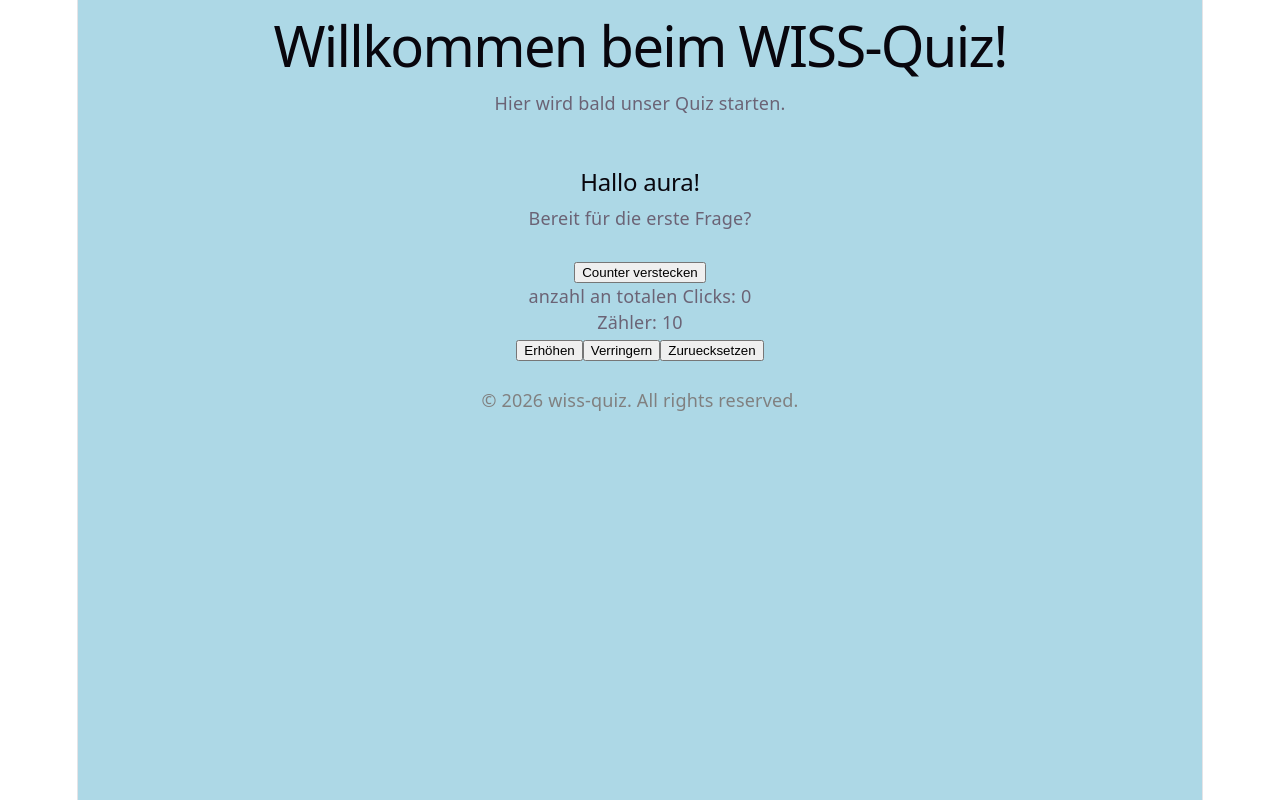
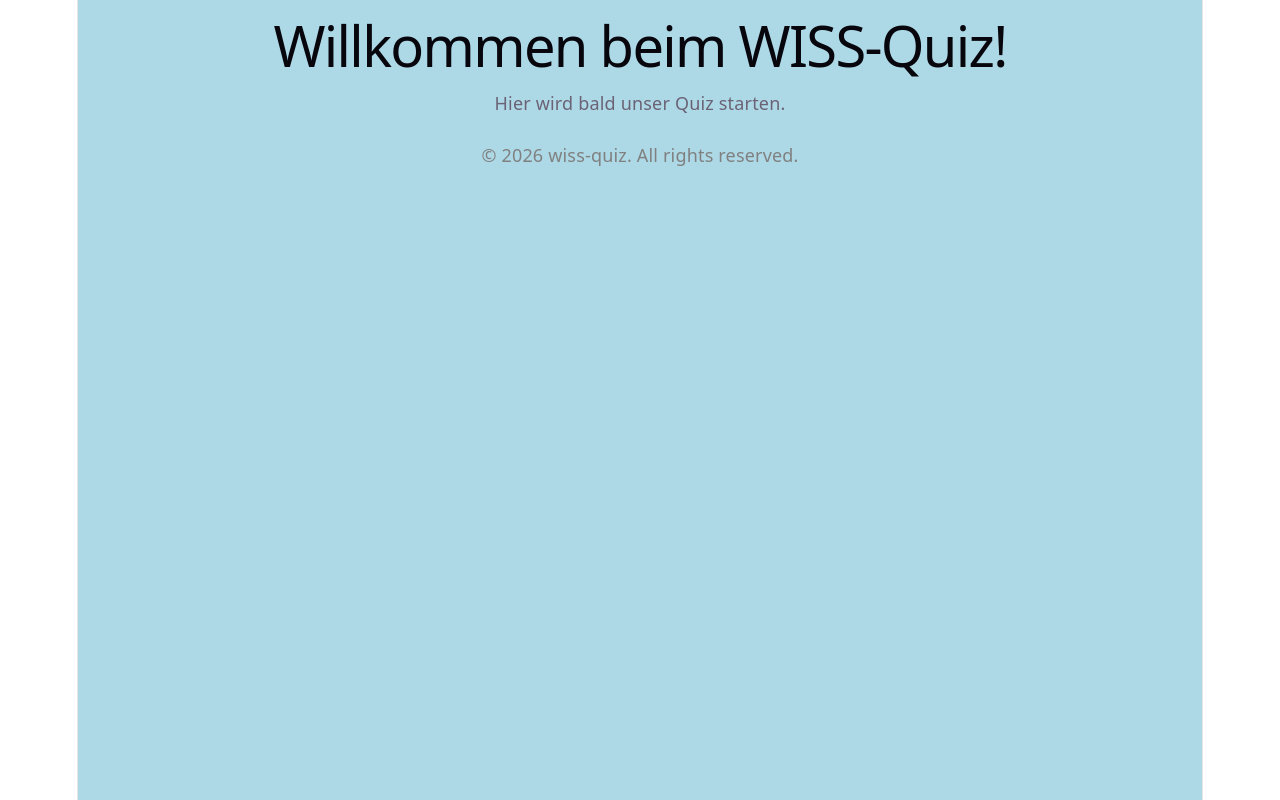
Before and after one commit to aura2062/wiss-quiz, a React (Vite) app: page / in a window 1280 px wide. Built offline with nearby package versions, Linux system fonts and the light colour scheme.

Commit message:
deleted Counter.jsx and Welcome.jsx and removed the calls to them from App.jsx

```diff
--- a/src/App.jsx
+++ b/src/App.jsx
@@ -1,7 +1,5 @@
 import './App.css';
-import Welcome from './Welcome.jsx';
 import Footer from './Footer.jsx';
-import Counter from './Counter.jsx';
 
 function App() {
   return (
@@ -9,11 +7,6 @@ function App() {
       <h1>Willkommen beim WISS-Quiz!</h1>
       <p>Hier wird bald unser Quiz starten.</p>
       <br />
-      <br />
-      <Welcome />
-      <br />
-      <Counter startwert={10} titel={"Zähler"} incrementBy={2}/>
-      <br />
       <Footer />
     </div>
   );
--- a/src/Counter.jsx
+++ /dev/null
@@ -1,51 +0,0 @@
-import { useState } from 'react';
-
-function Counter({startwert = 0, titel = "Zähler", incrementBy = 1}) {
-    const [count, setCount] = useState(startwert);
-    const [istSichtbar, setIstSichtbar] = useState(true);
-    const [numberOfClicks, setNumberOfClicks] = useState(0);
-
-    const erhoehen = () => {
-        setCount(count + incrementBy);
-    };
-
-    const verringern = () => {
-        if (count - incrementBy >= 0) {
-            setCount(count - incrementBy);
-        } else {
-            setCount(count);
-        }
-    };
-
-    const zuruecksetzen = () => {
-        setCount(startwert);
-    }
-
-    const toggle = () => {
-        setIstSichtbar(!istSichtbar);
-    };
-
-    const countClick = () => {
-        setNumberOfClicks(numberOfClicks+1);
-    };
-
-    return (
-        <div>
-            <button onClick={() => {toggle(); countClick();}}>
-                {istSichtbar? "Counter verstecken" : "Counter anzeigen"}
-            </button>
-            { istSichtbar && (
-                <div>
-                    <p>anzahl an totalen Clicks: {numberOfClicks} </p>
-
-                    <p>{titel}: {count}</p>
-                    <button onClick={() => {erhoehen(); countClick();}}>Erhöhen</button>
-                    <button onClick={() => {verringern(); countClick();}}>Verringern</button>
-                    <button onClick={() => {zuruecksetzen(); countClick();}}>Zuruecksetzen</button>
-                </div>
-            )}
-        </div>
-    );
-}
-
-export default Counter;
--- a/src/Welcome.jsx
+++ /dev/null
@@ -1,12 +0,0 @@
-const username = "aura";
-
-function Welcome() {
-    return (
-        <div>
-            <h2>Hallo {username}!</h2>
-            <p>Bereit für die erste Frage?</p>
-        </div>
-    );
-}
-
-export default Welcome;
```
